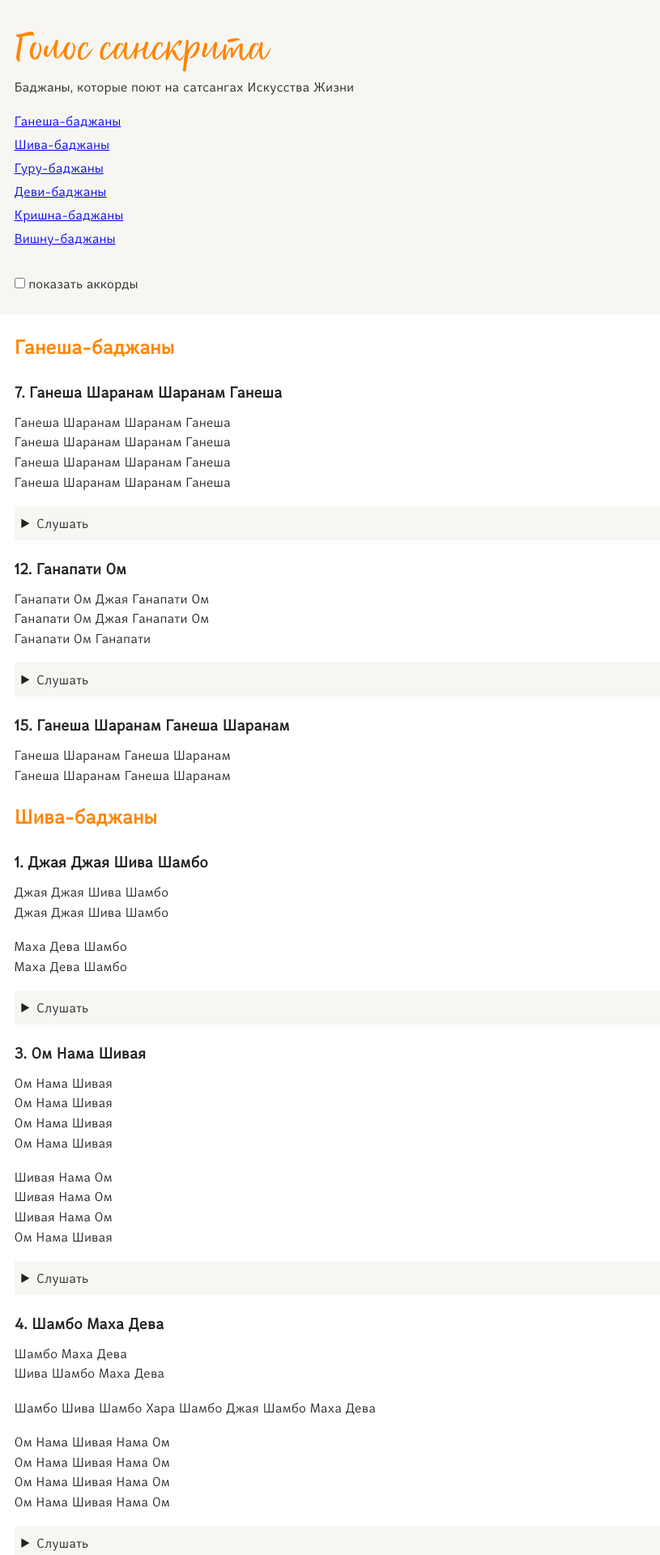
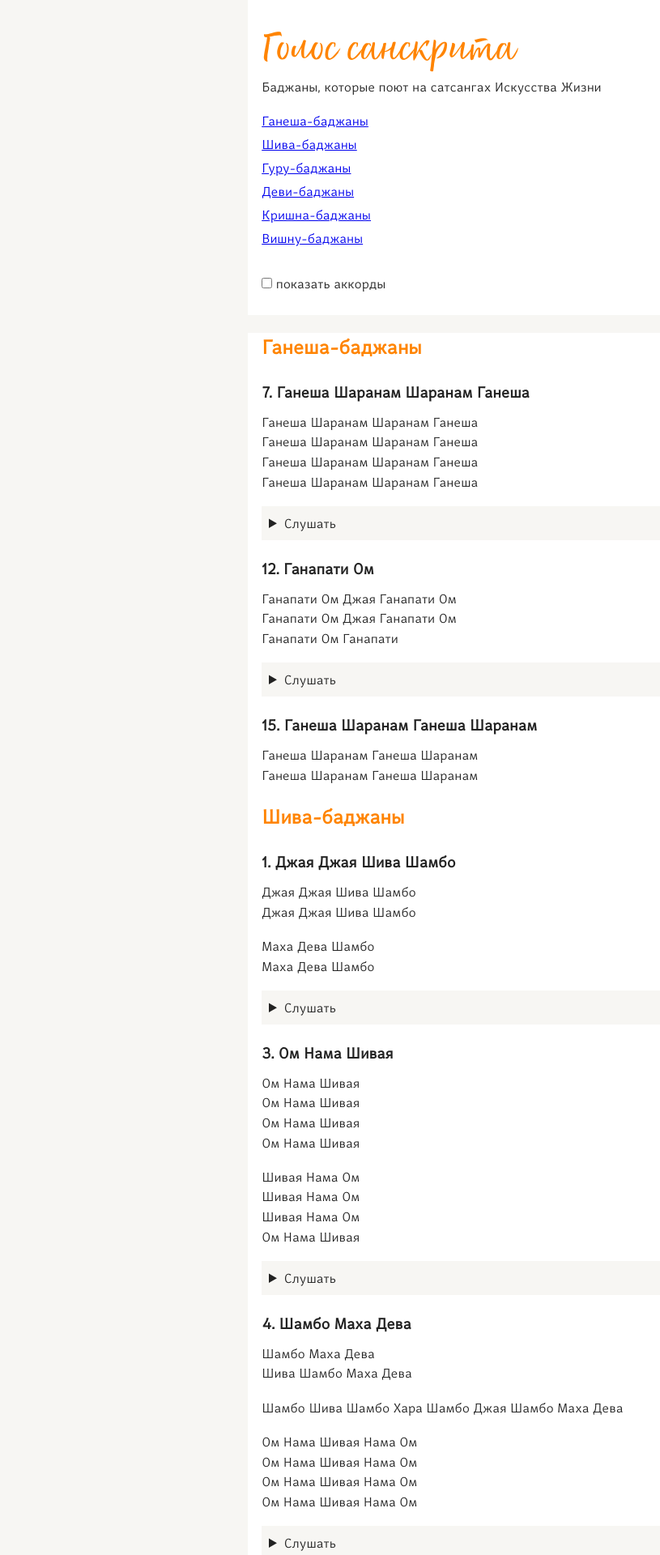
Before and after one commit to kuzmich/sanskritvoice, a Jekyll site: the page built from index.html, in a window 1280 px wide. Shown: the top 1920 px of the page at 81% size, without its empty margins (0-815 px from the left). Built offline with Jekyll 4.4.1, drawn with Linux system fonts in a browser that asks for light colours.

Commit message:
Сделал отзывчивый дизайн для больших экранов

```diff
--- a/css/main.css
+++ b/css/main.css
@@ -266,8 +266,19 @@ a.local-anchor {
    Modify as content requires.
    ========================================================================== */
 
-@media only screen and (min-width: 35em) {
+@media only screen and (min-width: 45em) {
     /* Style adjustments for viewports that meet the condition */
+    body {
+        width: 38em;
+        margin: 0 auto;
+        background-color: #f7f6f3;
+    }
+    main {
+        background-color: white;
+    }
+    .header {
+        background-color: white;
+    }
 }
 
 @media print,
```
